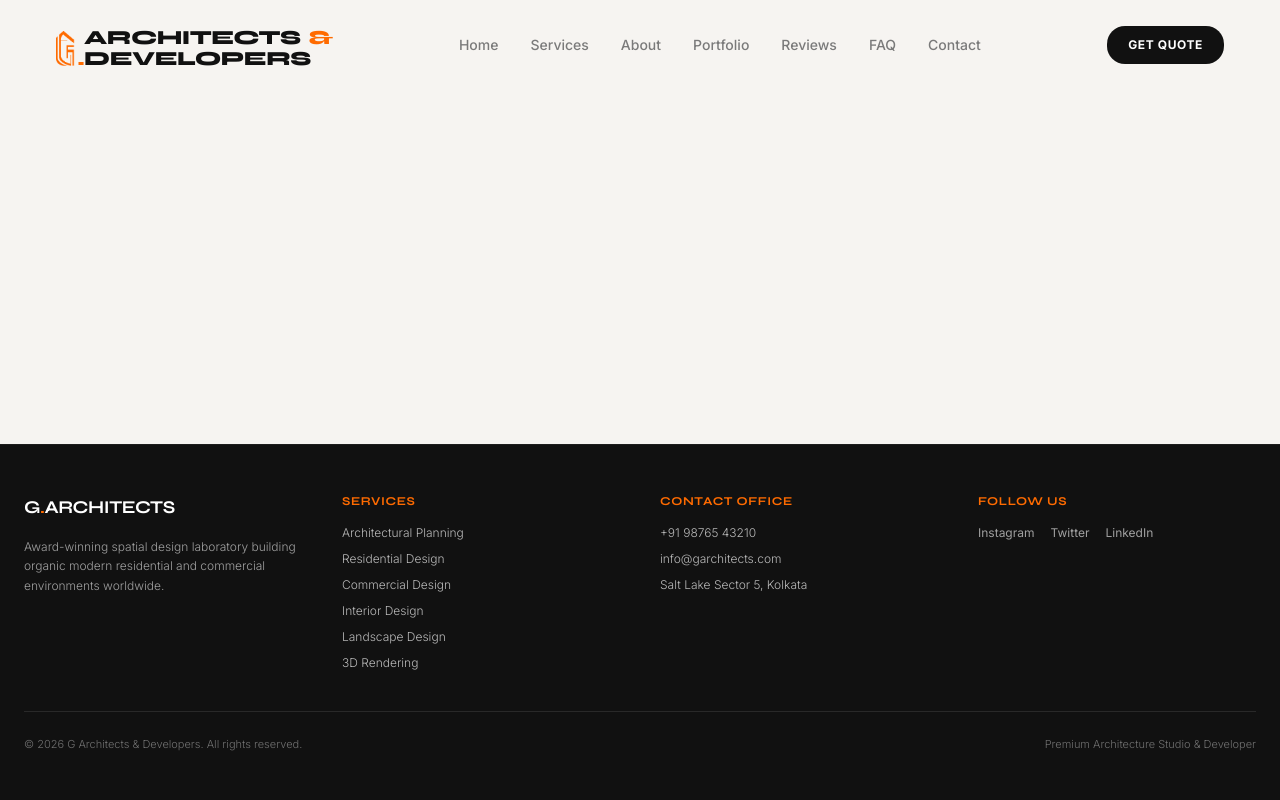
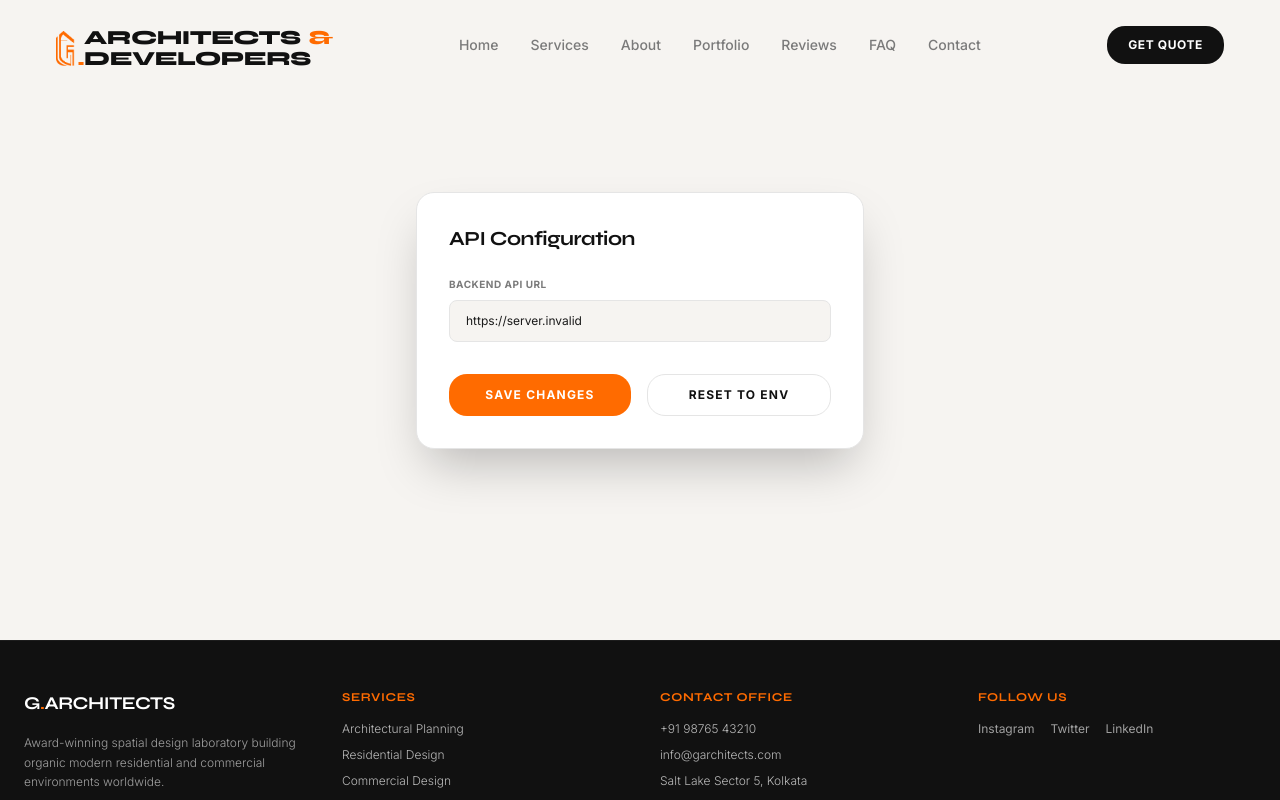
Before and after one commit to kousik2000/g-architects-v2, a React (Vite) app: page /config in a window 1280 px wide. Shown: the top 800 px of the page. Built offline with nearby package versions, Linux system fonts and the light colour scheme; no server answers.

Commit message:
feat: initialize admin dashboard with project management, media upload, and authentication integration

```diff
--- a/index.html
+++ b/index.html
@@ -5,7 +5,7 @@
   <meta charset="UTF-8" />
   <meta name="viewport" content="width=device-width, initial-scale=1.0" />
   <title>G Architects & Developers | Premium Spatial Architecture Studio</title>
-  <link rel="icon" type="image/png" href="/src/store/tab_icon.png" />
+  <link rel="icon" type="image/png" href="/tab_icon.png" />
   <!-- Google Fonts: Syne & Inter -->
   <link rel="preconnect" href="https://fonts.googleapis.com">
   <link rel="preconnect" href="https://fonts.gstatic.com" crossorigin>
--- a/src/App.tsx
+++ b/src/App.tsx
@@ -9,6 +9,7 @@ import ServicesPage from "./pages/ServicesPage"
 import ProjectDetail from "./pages/ProjectDetail"
 import Login from "./pages/admin/Login"
 import AdminDashboard from "./pages/admin/AdminDashboard"
+import ConfigPage from "./pages/ConfigPage"
 import { Sparkles, X, Send } from "lucide-react"
 
 // Layout helper to conditionally render consumer Navbar & Footer
@@ -165,6 +166,7 @@ export default function App() {
           <Route path="/projects/:slug" element={<ProjectDetail />} />
           <Route path="/admin/login" element={<Login />} />
           <Route path="/admin" element={<AdminDashboard />} />
+          <Route path="/config" element={<ConfigPage />} />
         </Routes>
       </MainLayout>
 
--- a/src/components/Navbar.tsx
+++ b/src/components/Navbar.tsx
@@ -57,7 +57,7 @@ export default function Navbar({ onOpenStories, onOpenQuoteModal }: NavbarProps)
         {/* Logo */}
         <Link to="/" className="flex items-center gap-1.5 shrink-0">
           <span className="flex items-end font-headings text-sm sm:text-lg md:text-xl font-extrabold tracking-tight text-primary">
-            <img src="/src/store/logov1-g.png" className="h-[35px] mr-[3px]" />
+            <img src="/logov1-g.png" className="h-[35px] mr-[3px]" />
             <span className="text-accent mb-[-4px] sm:mb-[-7px]">.</span>
             <div className="flex flex-col">
               <div className="flex gap-2">
--- /dev/null
+++ b/src/config.ts
@@ -0,0 +1,23 @@
+export const getApiUrl = () => {
+  const storedUrl = localStorage.getItem('API_URL');
+  if (storedUrl) return storedUrl;
+  return import.meta.env.VITE_API_URL || '';
+};
+
+// Install the global fetch interceptor
+export const initApiConfig = () => {
+  const originalFetch = window.fetch;
+  window.fetch = async (input, init) => {
+    let url = typeof input === 'string' ? input : input instanceof URL ? input.toString() : input.url;
+
+    if (typeof url === 'string' && (url.startsWith('/api') || url.startsWith('/uploads'))) {
+      const baseUrl = getApiUrl().replace(/\/+$/, ''); // remove trailing slashes
+      url = `${baseUrl}${url}`;
+
+      if (input instanceof Request) {
+         return originalFetch(new Request(url, input), init);
+      }
+    }
+    return originalFetch(url, init);
+  };
+};
--- a/src/main.tsx
+++ b/src/main.tsx
@@ -2,6 +2,9 @@ import React from "react"
 import ReactDOM from "react-dom/client"
 import App from "./App.tsx"
 import "./index.css"
+import { initApiConfig } from "./config"
+
+initApiConfig()
 
 ReactDOM.createRoot(document.getElementById("root")!).render(
   <React.StrictMode>
--- /dev/null
+++ b/src/pages/ConfigPage.tsx
@@ -0,0 +1,72 @@
+import { useState, useEffect } from "react";
+import { getApiUrl } from "../config";
+
+export default function ConfigPage() {
+  const [apiUrl, setApiUrl] = useState("");
+  const [saved, setSaved] = useState(false);
+
+  useEffect(() => {
+    setApiUrl(getApiUrl());
+  }, []);
+
+  const handleSave = () => {
+    localStorage.setItem("API_URL", apiUrl);
+    setSaved(true);
+    setTimeout(() => {
+      setSaved(false);
+      window.location.reload(); // Reload to apply the global fetch interceptor immediately
+    }, 1500);
+  };
+
+  const handleReset = () => {
+    localStorage.removeItem("API_URL");
+    setApiUrl(import.meta.env.VITE_API_URL || "");
+    setSaved(true);
+    setTimeout(() => {
+      setSaved(false);
+      window.location.reload();
+    }, 1500);
+  };
+
+  return (
+    <div className="min-h-[80vh] flex items-center justify-center p-6 font-body bg-background">
+      <div className="w-full max-w-md bg-surface border border-borderLine rounded-architectural p-8 shadow-2xl">
+        <h2 className="text-xl font-headings font-bold mb-6 text-primary">API Configuration</h2>
+
+        <div className="space-y-4">
+          <div>
+            <label className="text-[10px] uppercase font-bold text-mutedText tracking-wider block mb-2">Backend API URL</label>
+            <input
+              type="text"
+              value={apiUrl}
+              onChange={(e) => setApiUrl(e.target.value)}
+              placeholder="https://g-architects-v2.vercel.app"
+              className="w-full bg-background border border-borderLine text-xs rounded-lg px-4 py-3 focus:outline-none focus:border-accent"
+            />
+          </div>
+
+          {saved && (
+            <div className="p-3 bg-green-500/10 text-green-600 text-xs rounded-lg border border-green-500/20">
+              Settings saved! Reloading...
+            </div>
+          )}
+
+          <div className="flex gap-4 pt-4">
+            <button
+              onClick={handleSave}
+              className="flex-1 py-3 bg-accent text-white uppercase text-xs font-bold tracking-widest rounded-architectural hover:bg-primary transition-colors"
+            >
+              Save Changes
+            </button>
+            <button
+              onClick={handleReset}
+              className="flex-1 py-3 bg-transparent border border-borderLine text-primary uppercase text-xs font-bold tracking-widest rounded-architectural hover:bg-surface transition-colors"
+            >
+              Reset to Env
+            </button>
+          </div>
+        </div>
+      </div>
+    </div>
+  );
+}
--- a/src/pages/admin/AdminDashboard.tsx
+++ b/src/pages/admin/AdminDashboard.tsx
@@ -710,7 +710,7 @@ export default function AdminDashboard() {
           {/* Logo / Header */}
           <div className="p-6 border-b border-white/5">
             <div className="flex items-center gap-1.5 shrink-0 mb-1">
-              <img src="/src/store/logov1-g.png" className="h-[32px] object-contain mr-[2px]" />
+              <img src="/logov1-g.png" className="h-[32px] object-contain mr-[2px]" />
               <span className="text-accent text-lg font-extrabold mb-[-4px]">.</span>
               <div className="flex flex-col text-[10px] font-headings font-extrabold leading-none text-white tracking-tight">
                 <div className="flex gap-1 items-center">
--- a/src/pages/admin/Login.tsx
+++ b/src/pages/admin/Login.tsx
@@ -41,7 +41,7 @@ export default function Login() {
         {/* Top Header */}
         <div className="text-center mb-8 flex flex-col items-center">
           <div className="flex items-center justify-center gap-1.5 mb-4 select-none">
-            <img src="/src/store/logov1-g.png" className="h-[35px] object-contain mr-[2px]" />
+            <img src="/logov1-g.png" className="h-[35px] object-contain mr-[2px]" />
             <span className="text-accent text-xl font-extrabold mb-[-4px]">.</span>
             <div className="flex flex-col text-left text-xs font-headings font-extrabold leading-none text-primary tracking-tight">
               <div className="flex gap-1 items-center">
--- a/src/store/appStore.ts
+++ b/src/store/appStore.ts
@@ -224,7 +224,7 @@ export const useAppStore = create<AppState>((set, get) => {
       try {
         const res = await fetch("/api/categories")
         const data = await res.json()
-        set({ categories: data })
+        set({ categories: Array.isArray(data) ? data : [] })
       } catch (e) {
         console.error(e)
       }
@@ -287,7 +287,7 @@ export const useAppStore = create<AppState>((set, get) => {
       try {
         const res = await fetch("/api/tags")
         const data = await res.json()
-        set({ tags: data })
+        set({ tags: Array.isArray(data) ? data : [] })
       } catch (e) {
         console.error(e)
       }
@@ -339,7 +339,7 @@ export const useAppStore = create<AppState>((set, get) => {
 
         const res = await fetch(`/api/projects?${params.toString()}`)
         const data = await res.json()
-        set({ projects: data, loading: false })
+        set({ projects: Array.isArray(data) ? data : [], loading: false })
       } catch (e) {
         console.error(e)
         set({ loading: false })
```
Also changed, not shown: public/logov1-g.png (renamed from src/store/logov1-g.png), public/tab_icon.png (renamed from src/store/tab_icon.png).
